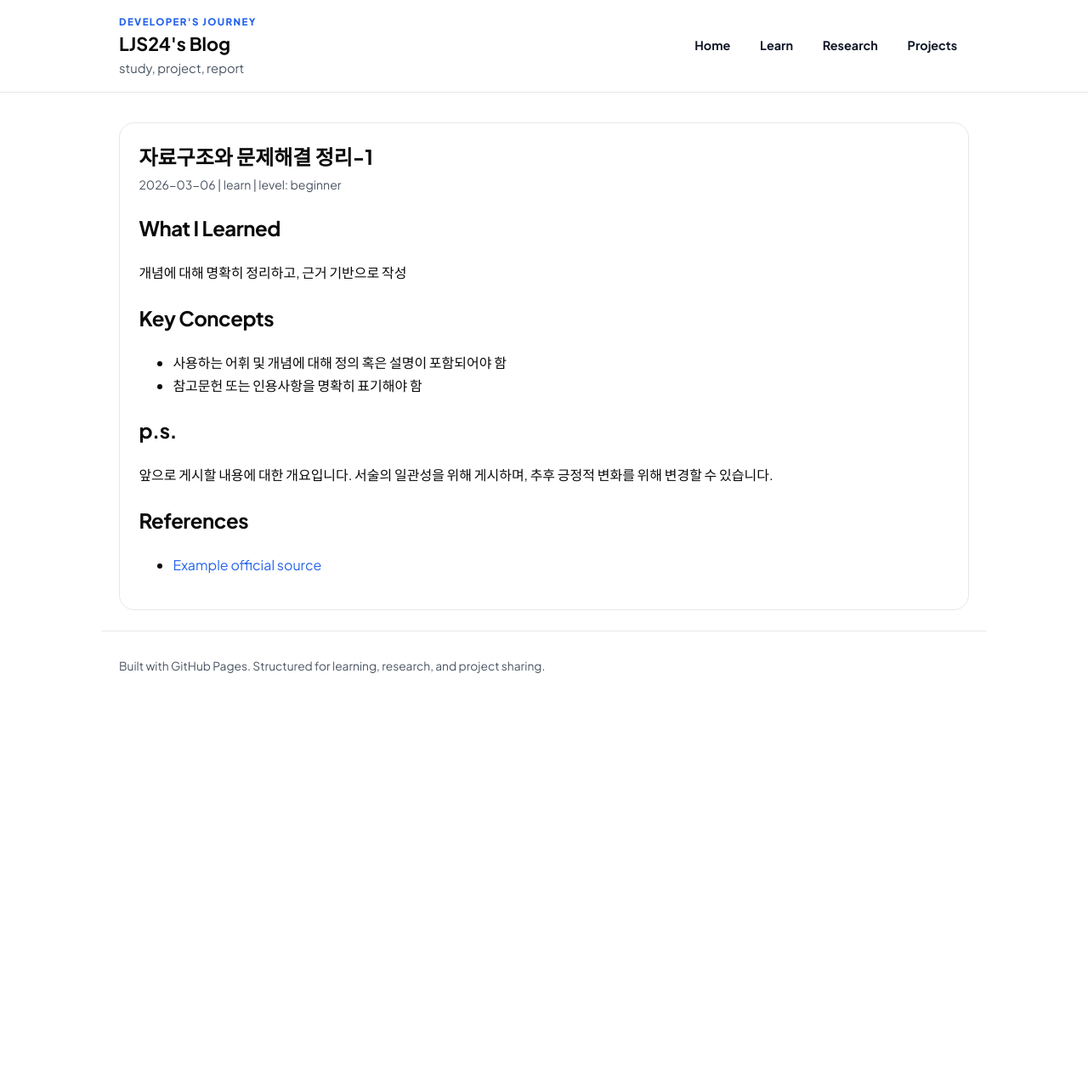
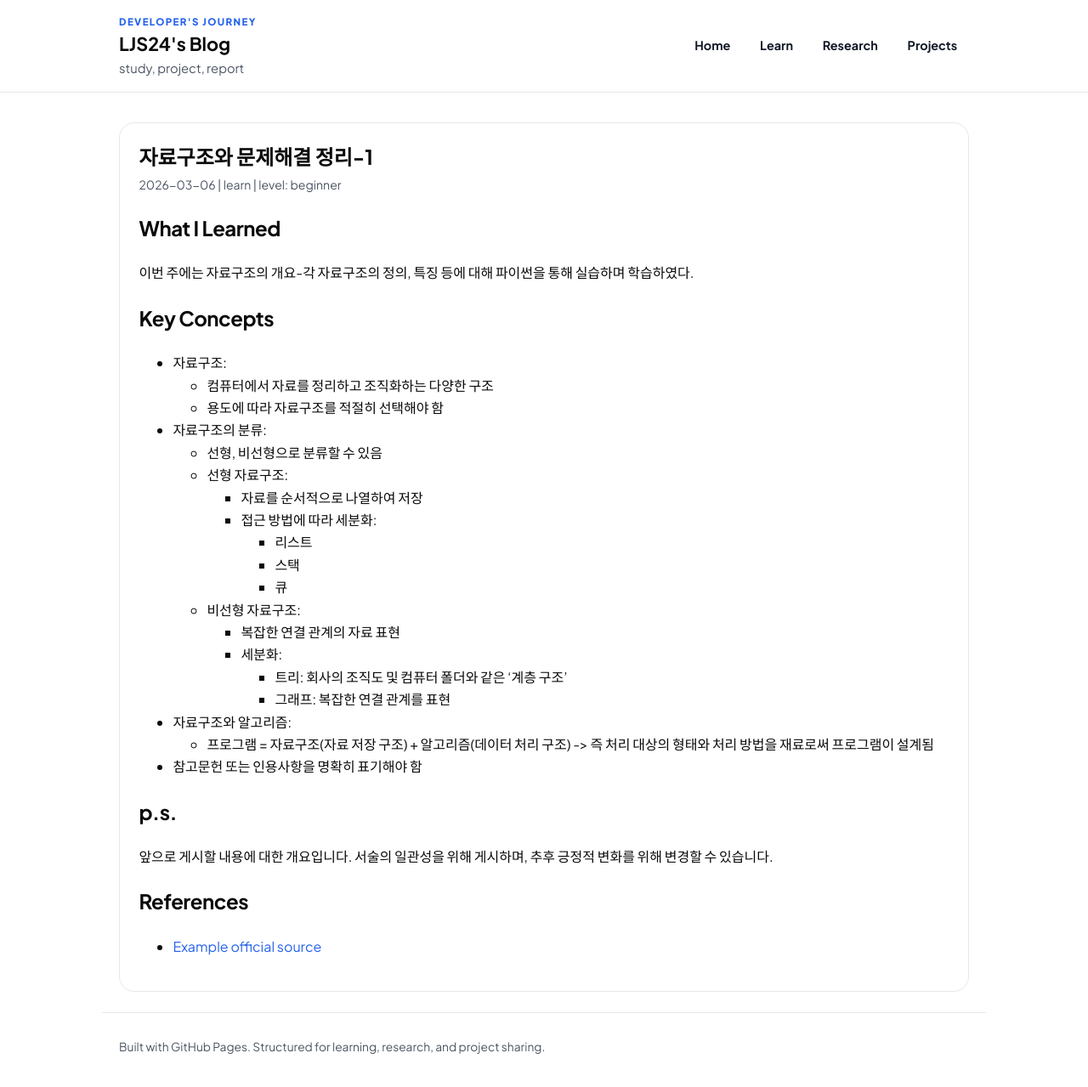
Before and after one commit to LJS24/LJS24.github.io, a Jekyll site: the page built from _posts/learn/2026-03-06-learning-note-자료구조와 문제해결.md, in a window 1280 px wide and 1290 px high. Shown: the top 1279 px of the window at 85% size. Built offline with Jekyll 4.4.1, drawn with Linux system fonts in a browser that asks for light colours.

Commit message:
content update-learning note

```diff
--- a/_posts/learn/2026-03-06-learning-note-자료구조와 문제해결.md
+++ b/_posts/learn/2026-03-06-learning-note-자료구조와 문제해결.md
@@ -8,10 +8,31 @@ summary: "주간 학습내용 정리"
 ---
 
 ## What I Learned
-개념에 대해 명확히 정리하고, 근거 기반으로 작성
+이번 주에는 자료구조의 개요-각 자료구조의 정의, 특징 등에 대해 파이썬을 통해 실습하며 학습하였다.
 
 ## Key Concepts
-- 사용하는 어휘 및 개념에 대해 정의 혹은 설명이 포함되어야 함
+- 자료구조:
+    - 컴퓨터에서 자료를  정리하고 조직화하는 다양한 구조
+    - 용도에 따라 자료구조를 적절히 선택해야 함
+
+- 자료구조의 분류:
+    - 선형, 비선형으로 분류할 수 있음
+    - 선형 자료구조:
+        - 자료를 순서적으로 나열하여 저장
+        - 접근 방법에 따라 세분화:
+            - 리스트
+            - 스택
+            - 큐
+    - 비선형 자료구조:
+        - 복잡한 연결 관계의 자료 표현
+        - 세분화:
+            - 트리: 회사의 조직도 및 컴퓨터 폴더와 같은 '계층 구조'
+            - 그래프: 복잡한 연결 관계를 표현
+
+- 자료구조와 알고리즘:
+    - 프로그램 = 자료구조(자료 저장 구조) + 알고리즘(데이터 처리 구조)
+        -> 즉 처리 대상의 형태와 처리 방법을 재료로써 프로그램이 설계됨
+
 - 참고문헌 또는 인용사항을 명확히 표기해야 함
 
 ## p.s.
```
